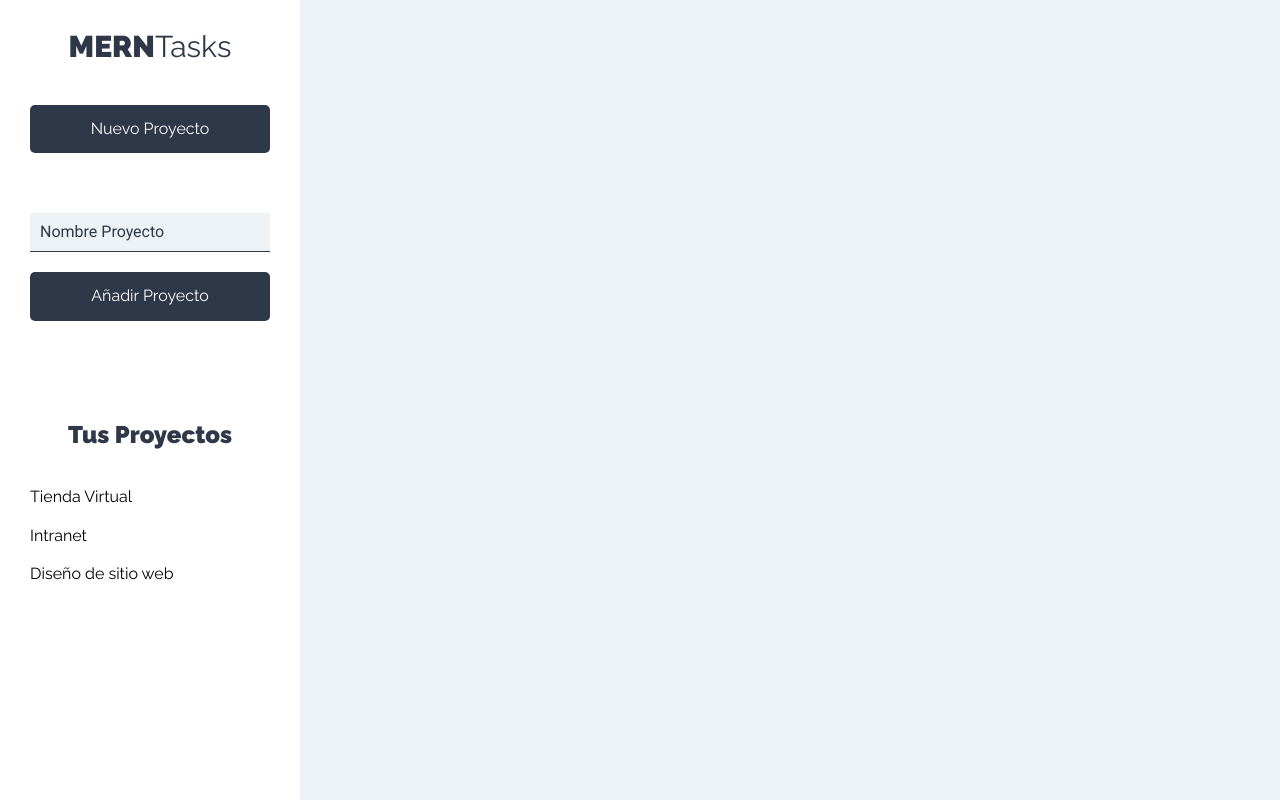
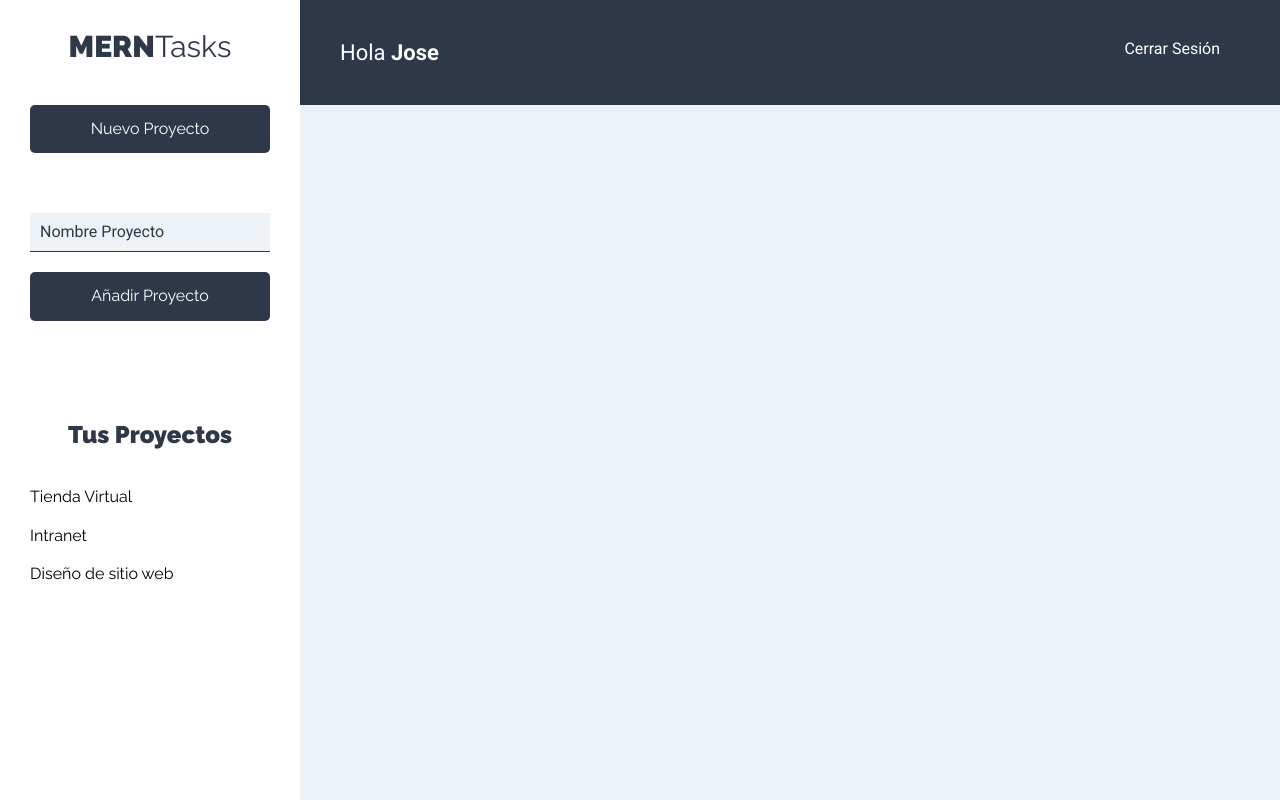
Before and after one commit to Josmanv/MERNTask-cliente, a React (Create React App) app: page /proyectos in a window 1280 px wide. Built offline with nearby package versions, Linux system fonts and the light colour scheme.

Commit message:
[add] barra de menu

```diff
--- /dev/null
+++ b/src/components/layout/Barra.js
@@ -0,0 +1,14 @@
+import React from 'react'
+
+const Barra = () => {
+    return (
+        <header className="app-header">
+            <p className="nombre-usuario">Hola <span>Jose</span></p>
+            <nav className="nav-principal">
+                <a href="#!">Cerrar Sesión</a>
+            </nav>
+        </header>
+     );
+}
+
+export default Barra;
--- a/src/components/proyectos/Proyectos.js
+++ b/src/components/proyectos/Proyectos.js
@@ -1,5 +1,6 @@
 import React from 'react';
 import Sidebar from '../layout/Sidebar';
+import Barra from '../layout/Barra';
 
 const Proyectos = () => {
     return (
@@ -7,6 +8,7 @@
         <Sidebar />
 
 		<div className="seccion-principal">
+            <Barra />
 			<main>
 				<div className="contenedor-tareas"></div>
 			</main>
```
